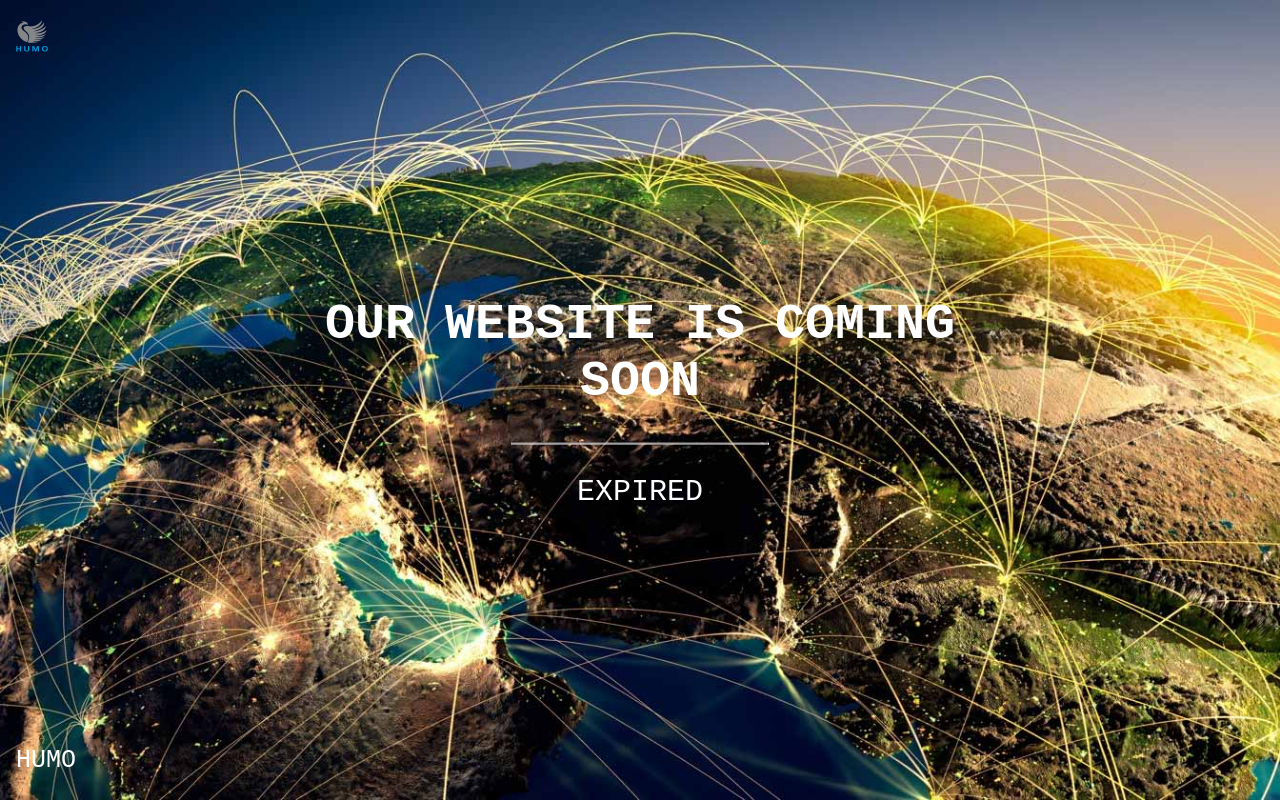
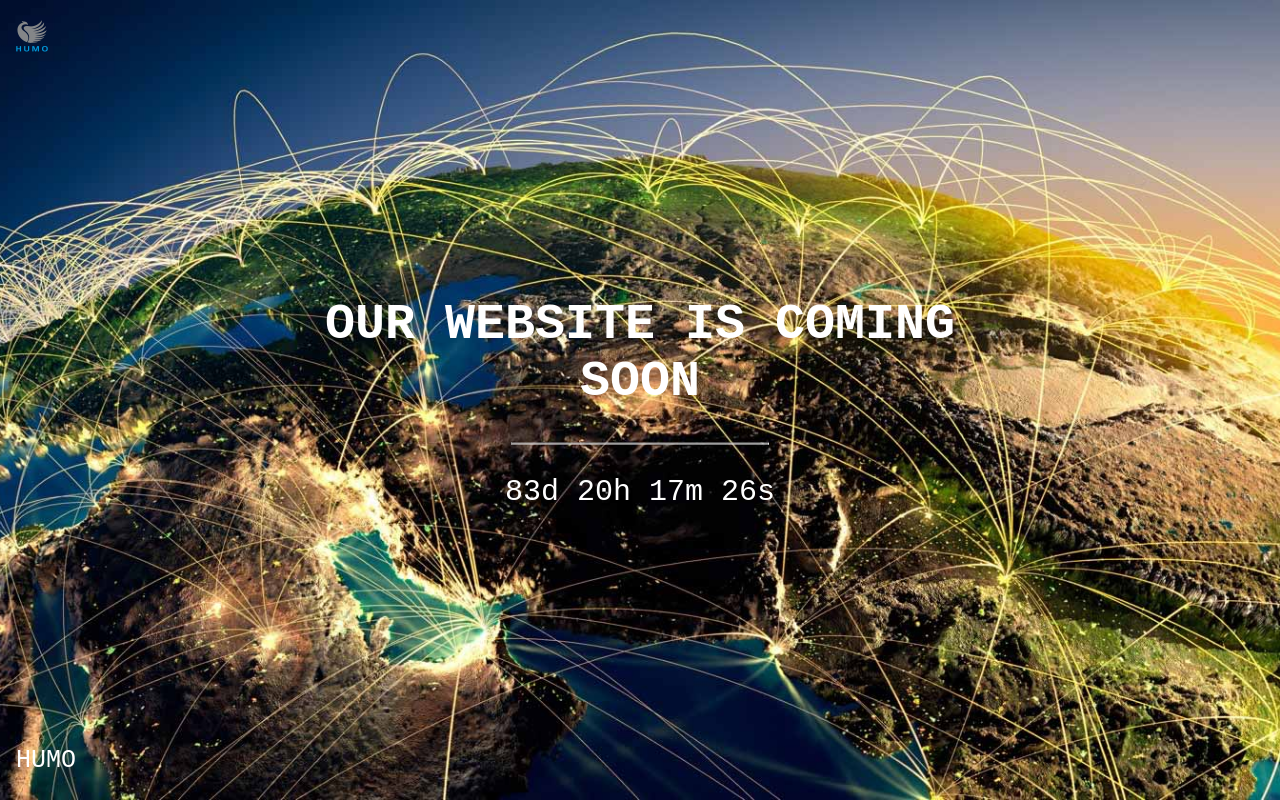
Before and after one commit to qmirzobek/HUMO, a plain HTML site: page index.html in a window 1280 px wide. Drawn offline with Linux system fonts and the light colour scheme.

Commit message:
Update index.html

```diff
--- a/index.html
+++ b/index.html
@@ -66,7 +66,7 @@ hr {
 
 <script>
 // Set the date we're counting down to
-var countDownDate = new Date("Jan 1, 2022 12:00:00").getTime();
+var countDownDate = new Date("Aug 1, 2022 12:00:00").getTime();
 
 // Update the count down every 1 second
 var countdownfunction = setInterval(function() {
```
